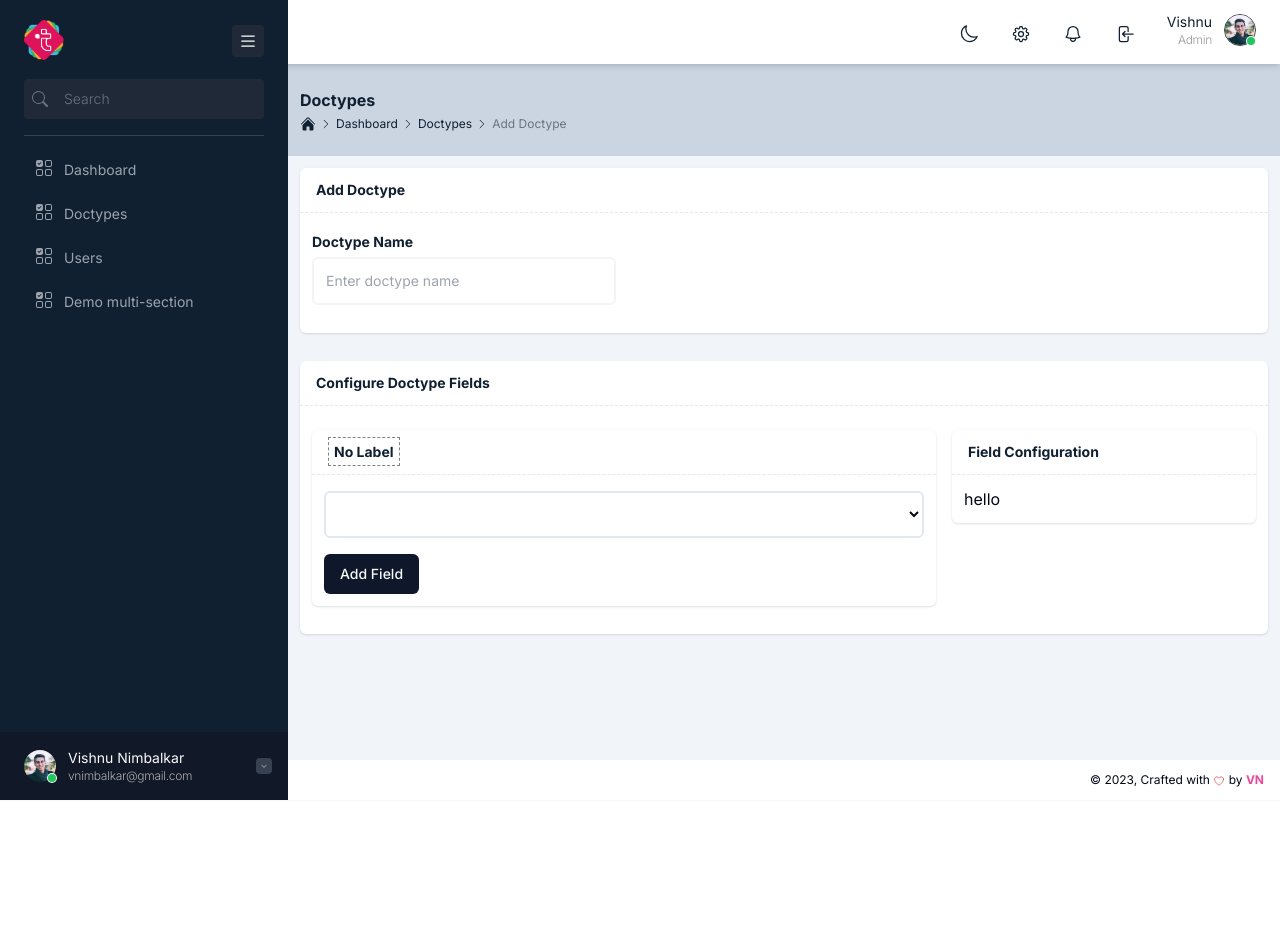
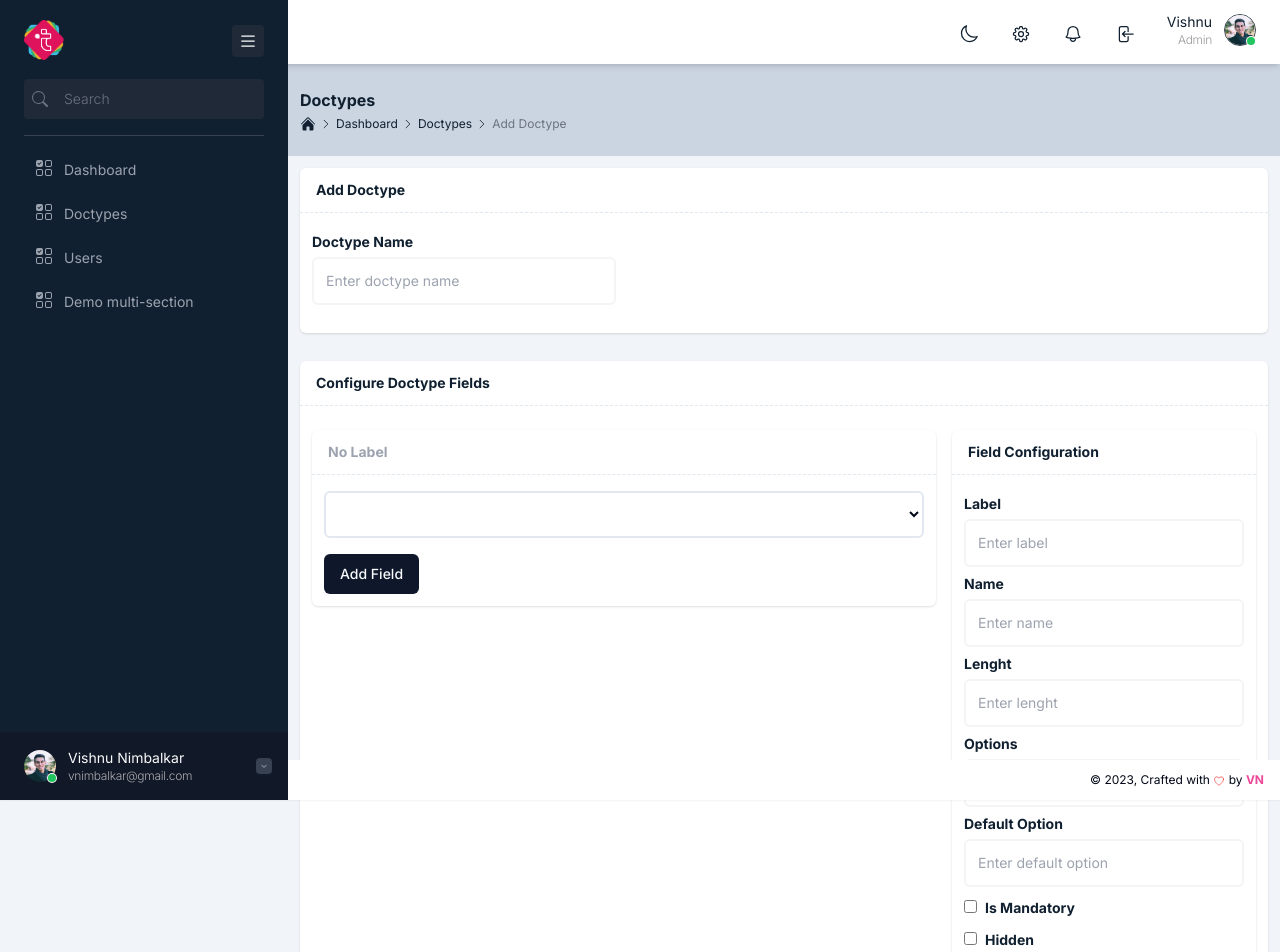
Before and after one commit to shaikharbaj/D-frontend, a Next.js app: page /admin/doctypes/add in a window 1280 px wide. Shown: the top 952 px of the page. Before the commit the page ends 800 px from the top, so only its background shows below. Built offline with nearby package versions, Linux system fonts and the light colour scheme.

Commit message:
Added field configuration

```diff
--- a/src/components/dynamicCard/DynamicCard.tsx
+++ b/src/components/dynamicCard/DynamicCard.tsx
@@ -12,20 +12,13 @@ const DynamicCard: React.FC<Props> = ({ children }: Props) => {
             <div className="flex-none md:flex">
               <h4 className=" text-sm font-bold text-[#102030] dark:text-white flex-1 self-center mb-2 md:mb-0">
                 <div>
-                <label
-                    title="Double click to edit label"
-                    contentEditable
-                    suppressContentEditableWarning
-                    //onDoubleClick={(e) => e.target.focus()} // Optional: Focus on double-click
-                    style={{ border: '1px dashed gray', padding: '5px' }} // Optional: Visual feedback for editable state
-                >
-                    No Label
-                </label>
-                    {/* <i className="text-muted" contentEditable>No Label</i> */}
-                    {/* <span>Span</span>
-                    <input type="text" placeholder="Title Heres" /> */}
+                <input
+                  type="text"
+                  placeholder="No Label"
+                  style={{ border: "none", outline: "none" }}
+                  className="text-sm font-bold text-[#102030] dark:text-gray-400"
+                />
                 </div>
-                {/* <input type="text" placeholder="Title Heres" /> */}
               </h4>
             </div>
           </div>
--- a/src/components/dynamicForm/DynamicForm.tsx
+++ b/src/components/dynamicForm/DynamicForm.tsx
@@ -3,9 +3,14 @@ import { Button } from "../button/Button";
 
 type Props = {
   fields: any;
+  handelLabelChange?: any
 };
 
-const DynamicForm: React.FC<Props> = ({ fields }: Props) => {
+const DynamicForm: React.FunctionComponent<Props> = ({ fields, handelLabelChange }) => {
+
+  const [currentField, setCurrentField] = React.useState(0);
+  const [fieldConfiguration, setFieldConfiguration] = React.useState({});
+
   const handelInputField = (fieldConfig: any) => {
     switch (fieldConfig.type) {
       case "text":
@@ -35,13 +40,16 @@ const DynamicForm: React.FC<Props> = ({ fields }: Props) => {
     }
   };
 
-  const renderLabelInput = () => {
+  const renderLabelInput = (fieldIndex: any, fieldConfig: any) => {
     return (
       <input
         type="text"
         placeholder="No Label"
         style={{ border: "none", outline: "none" }}
         className="text-sm font-bold text-[#102030] dark:text-gray-400"
+        onChange={(e) =>
+          handelLabelChange(fieldIndex, fieldConfig?.code, e)
+        }
       />
     );
   };
@@ -127,29 +135,36 @@ const DynamicForm: React.FC<Props> = ({ fields }: Props) => {
     return (
         <Button>Add Field</Button>
     )
-  }
+  };
+
+  const handelFieldSectionClick = (fieldIndex: any) => {
+    setCurrentField(fieldIndex);
+    setFieldConfiguration(fields[fieldIndex]);
+    console.log(fields)
+  };
 
   return (
     <>
       {fields.map((field: any, fieldIndex: number) => {
         return (
-          <div className="grid grid-cols-1 mb-4 mt-4" key={fieldIndex}>
+          <div className="grid grid-cols-1 mb-4 mt-4" key={fieldIndex} onClick={() => handelFieldSectionClick(fieldIndex)}>
             <div
               style={{
-                border: "1px solid gray",
+                border: (currentField == fieldIndex) ? "1px solid gray" : '',
                 height: field.type === "textarea" ? "110px" : "90px",
                 paddingLeft: "10px",
                 paddingRight: "10px",
               }}
             >
+              <span>{fieldIndex}</span>
               {field.type === "checkbox" ? (
                 <>
                   {handelInputField(field)}
-                  {renderLabelInput()}
+                  {renderLabelInput(fieldIndex, field)}
                 </>
               ) : (
                 <>
-                  {renderLabelInput()}
+                  {renderLabelInput(fieldIndex, field)}
                   {handelInputField(field)}
                 </>
               )}
--- a/src/views/admin/doctype/add/Add.tsx
+++ b/src/views/admin/doctype/add/Add.tsx
@@ -66,7 +66,15 @@ const Add: React.FunctionComponent<IAddProps> = () => {
   }, []);
 
   //Function to handel input change
-  const handelChange = (section: string, field: string, event: any) => {};
+  const handelLabelChange = (fieldIndex: any, fieldConfig: any, event: any) => {
+    setFields(prevFields => {
+      const newFields = [...prevFields];
+      if (newFields[fieldIndex]) {
+        newFields[fieldIndex].label = event.target.value;
+      }
+      return newFields;
+    });
+  };
 
   const refreshFieldTypeSelector = () => {
     if (fieldTypeSelectorRef.current) {
@@ -110,7 +118,7 @@ const Add: React.FunctionComponent<IAddProps> = () => {
               }}
               value=""
               error=""
-              handelChange={handelChange}
+              handelChange={() => console.log('hello')}
             />
           </div>
         </Card>
@@ -141,12 +149,106 @@ const Add: React.FunctionComponent<IAddProps> = () => {
                 <div className="flex justify-between">
                   <Button onClick={addField}>Add Field</Button>
                 </div>
-                <DynamicForm fields={fields} />
+                <DynamicForm fields={fields} handelLabelChange={handelLabelChange} />
               </DynamicCard>
             </div>
             <div className=" col-span-1">
               <Card heading="Field Configuration">
-                <h1>hello</h1>
+                <div className="grid grid-cols-1">
+                  <Input
+                    fieldParentSectionCode="label"
+                    fieldConfig={{
+                      displayName: "Label",
+                      type: "text",
+                      placeholder: "Enter label",
+                      name: "label",
+                      _id: 1,
+                    }}
+                    value=""
+                    error=""
+                    //handelChange={handelChange}
+                  />
+                </div>
+                <div className="grid grid-cols-1">
+                  <Input
+                    fieldParentSectionCode="name"
+                    fieldConfig={{
+                      displayName: "Name",
+                      type: "text",
+                      placeholder: "Enter name",
+                      name: "name",
+                      _id: 1,
+                    }}
+                    value=""
+                    error=""
+                    //handelChange={handelChange}
+                  />
+                </div>
+                <div className="grid grid-cols-1">
+                  <Input
+                    fieldParentSectionCode="length"
+                    fieldConfig={{
+                      displayName: "Lenght",
+                      type: "text",
+                      placeholder: "Enter lenght",
+                      name: "length",
+                      _id: 1,
+                    }}
+                    value=""
+                    error=""
+                    //handelChange={handelChange}
+                  />
+                </div>
+                <div className="grid grid-cols-1">
+                  <Input
+                    fieldParentSectionCode="options"
+                    fieldConfig={{
+                      displayName: "Options",
+                      type: "text",
+                      placeholder: "Enter options",
+                      name: "options",
+                      _id: 1,
+                    }}
+                    value=""
+                    error=""
+                    //handelChange={handelChange}
+                  />
+                </div>
+                <div className="grid grid-cols-1">
+                  <Input
+                    fieldParentSectionCode="default_option"
+                    fieldConfig={{
+                      displayName: "Default Option",
+                      type: "text",
+                      placeholder: "Enter default option",
+                      name: "default_option",
+                      _id: 1,
+                    }}
+                    value=""
+                    error=""
+                    //handelChange={handelChange}
+                  />
+                </div>
+                <div className="mt-2">
+                  <input type="checkbox" name="is_nandatory" />
+                  <label className="text-sm font-bold text-[#102030] dark:text-gray-400 ml-2">Is Mandatory</label>
+                </div>
+                <div className="mt-2">
+                  <input type="checkbox" name="hidden" />
+                  <label className="text-sm font-bold text-[#102030] dark:text-gray-400 ml-2">Hidden</label>
+                </div>
+                <div className="mt-2">
+                  <input type="checkbox" name="read_only" />
+                  <label className="text-sm font-bold text-[#102030] dark:text-gray-400 ml-2">Read Only</label>
+                </div>
+                <div className="mt-2">
+                  <input type="checkbox" name="in_list_view" />
+                  <label className="text-sm font-bold text-[#102030] dark:text-gray-400 ml-2">In List View</label>
+                </div>
+                <div className="mt-2">
+                  <input type="checkbox" name="in_filter_list" />
+                  <label className="text-sm font-bold text-[#102030] dark:text-gray-400 ml-2">In Filter List</label>
+                </div>
               </Card>
             </div>
           </div>
```
